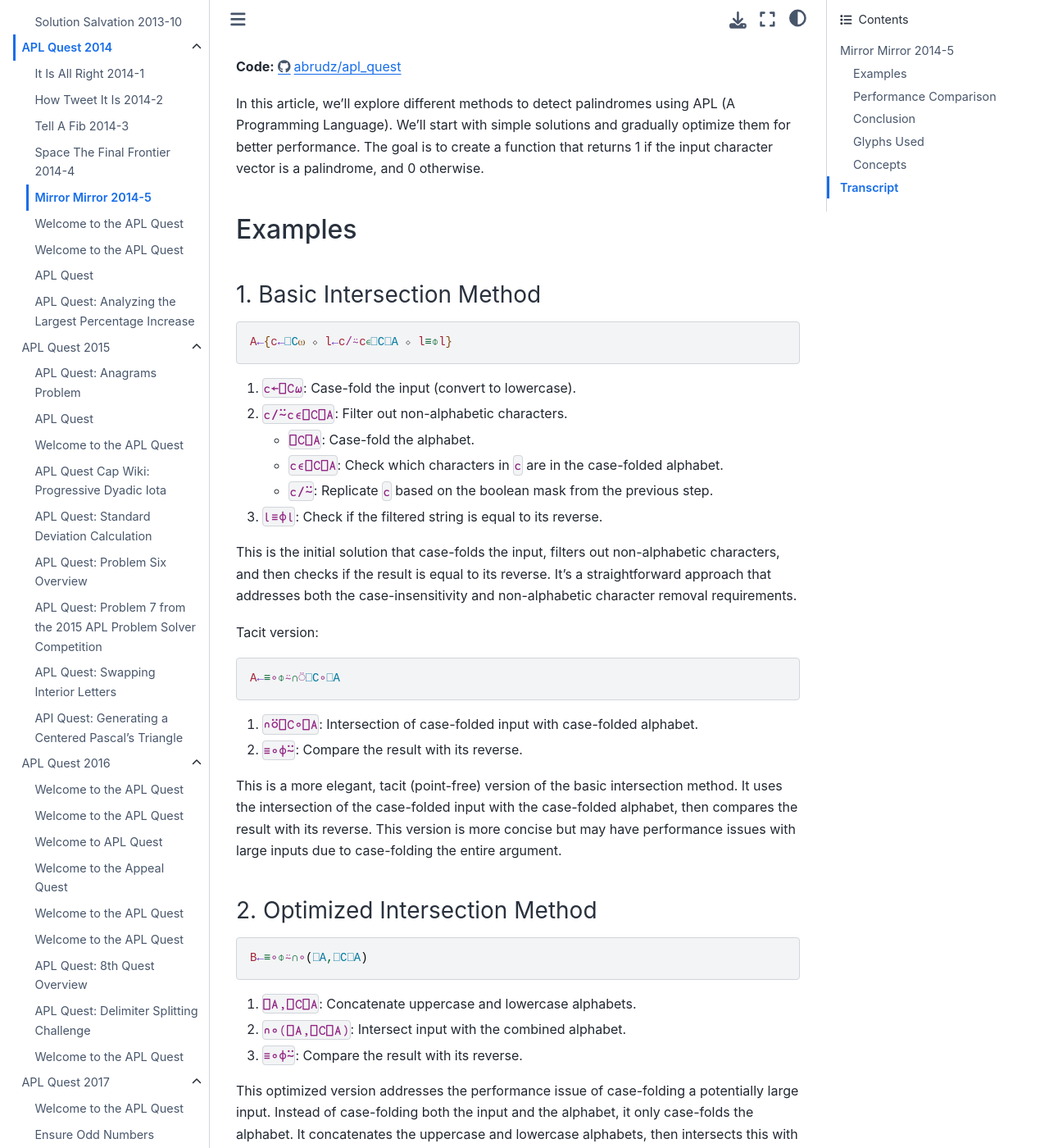
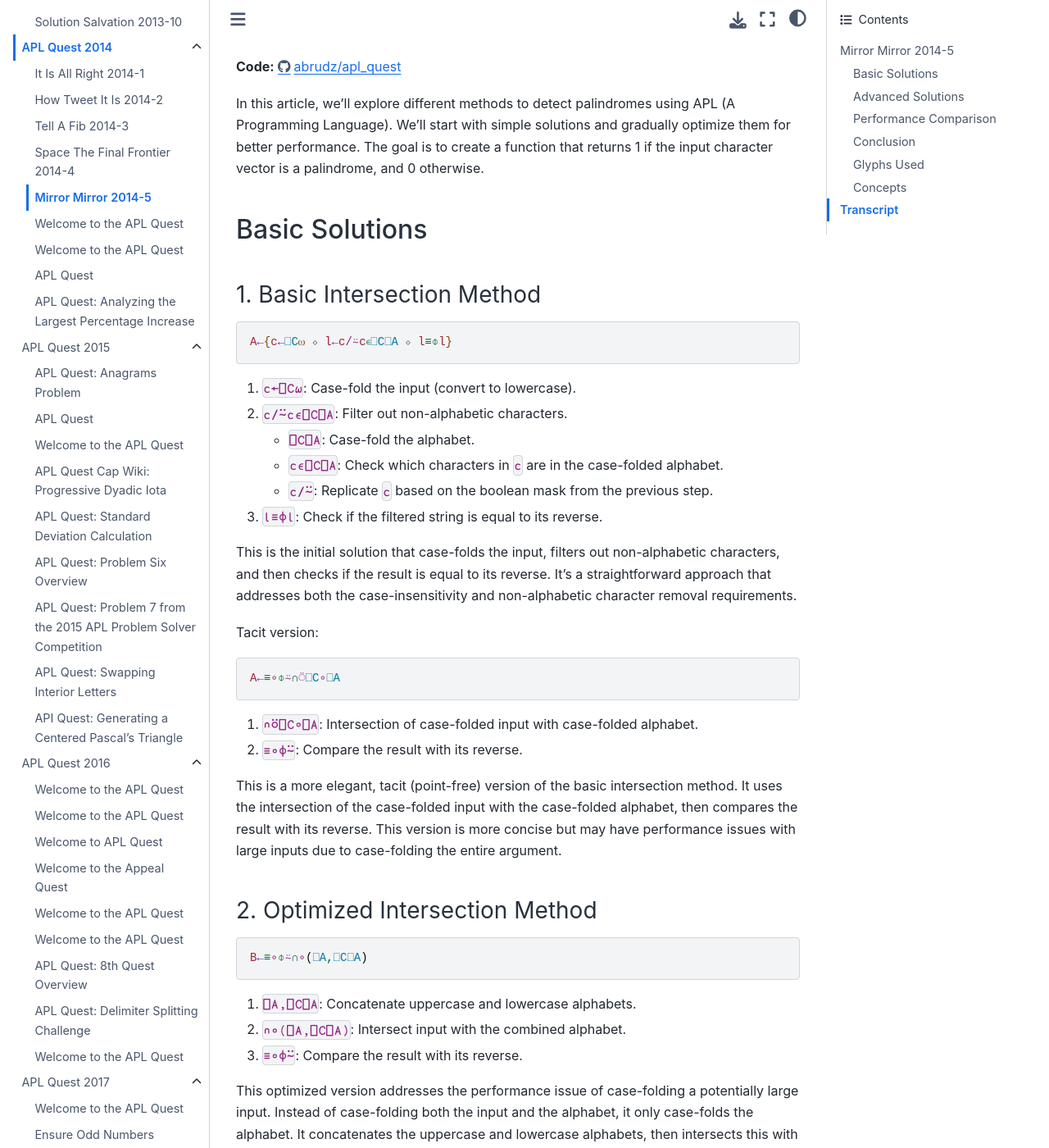
Before and after one commit to jgordini/apl-quest-notes, a Jupyter Book: the page built from apl-quest/2014/Mirror-Mirror-APLQuest-2014-5.md, in a window 1280 px wide and 1400 px high, scrolled down 209 px. Shown: the whole window at 82% size. Built offline with Jupyter Book 1.0.4 settings and Sphinx 7.4.7 and the Sphinx Book theme 1.1.4, drawn with Linux system fonts in a browser that asks for light colours; pages that are not in the unit, such as notebooks, are missing from menus.

Commit message:
basic advance mirror

```diff
--- a/apl-quest/2014/Mirror-Mirror-APLQuest-2014-5.md
+++ b/apl-quest/2014/Mirror-Mirror-APLQuest-2014-5.md
@@ -8,7 +8,7 @@
 
 In this article, we'll explore different methods to detect palindromes using APL (A Programming Language). We'll start with simple solutions and gradually optimize them for better performance. The goal is to create a function that returns 1 if the input character vector is a palindrome, and 0 otherwise.
 
-## Examples
+## Basic Solutions
 
 ### 1. Basic Intersection Method
 
@@ -46,6 +46,8 @@ B←≡∘⌽⍨∩∘(⎕A,⎕C⎕A)
 3. `≡∘⌽⍨`: Compare the result with its reverse.
 
  This optimized version addresses the performance issue of case-folding a potentially large input. Instead of case-folding both the input and the alphabet, it only case-folds the alphabet. It concatenates the uppercase and lowercase alphabets, then intersects this with the input. This approach can be significantly faster for large inputs.
+
+## Advanced Solutions
 
 ### 3. Range-based Method
 
```
